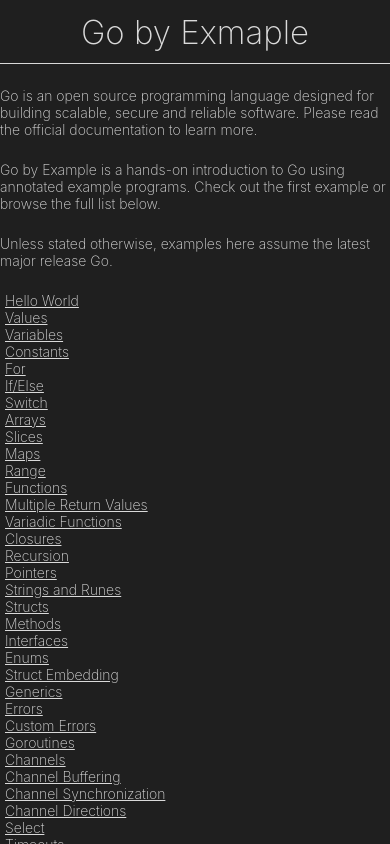
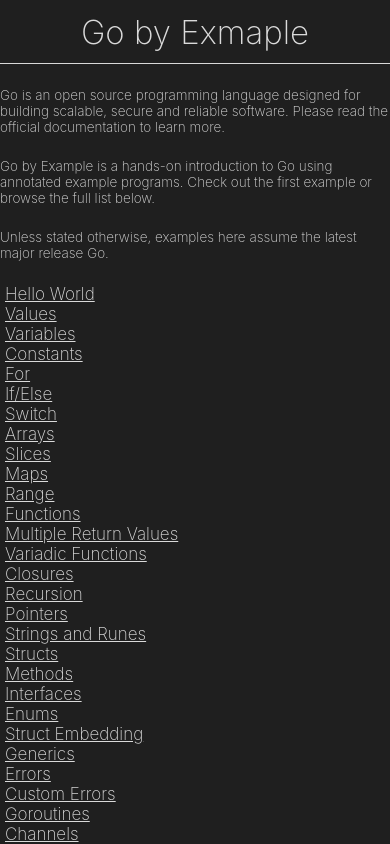
Before and after one commit to Miki535/GoByExample-on-react-native, a React Native app in the folder GoByExample/: screen / in a window 390 px wide. Shown: the top 844 px of the page. Built offline with nearby package versions, Linux system fonts and the light colour scheme.

Commit message:
Update. Fix bug for android device

```diff
--- a/GoByExample/App.js
+++ b/GoByExample/App.js
@@ -132,7 +132,7 @@
   },
   text: {
     color: '#dadada',
-    fontSize: '13.5',
+    fontSize: 13.5,
     fontWeight: '200',
   },
   main: {
@@ -140,12 +140,12 @@
     height: 100,
     color: 'white',
     fontWeight: '200',
-    fontSize: '33',
+    fontSize: 33,
   },
   textB: {
     alignItems: 'center',
     color: '#dadada',
-    fontSize: '17.5',
+    fontSize: 17,
     fontWeight: '235',
     textDecorationLine: 'underline',
     marginLeft: 5,
--- a/GoByExample/screens/HelloWorldScreen.js
+++ b/GoByExample/screens/HelloWorldScreen.js
@@ -1,6 +1,5 @@
 import React from 'react';
 import { View, Text, StyleSheet } from 'react-native';
-import { WebView } from 'react-native-webview';
 
 const HelloWorldScreen = () => {
 
```
